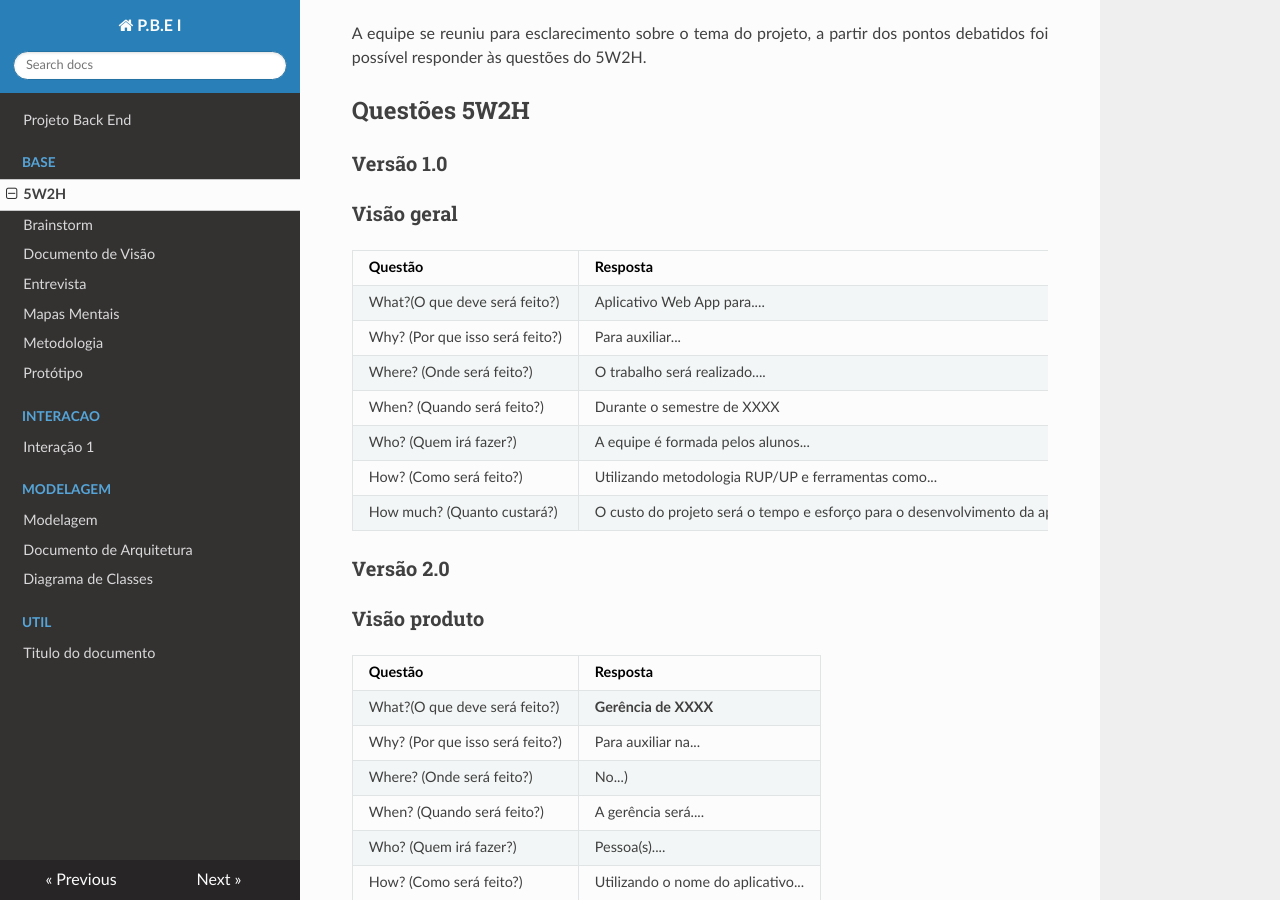
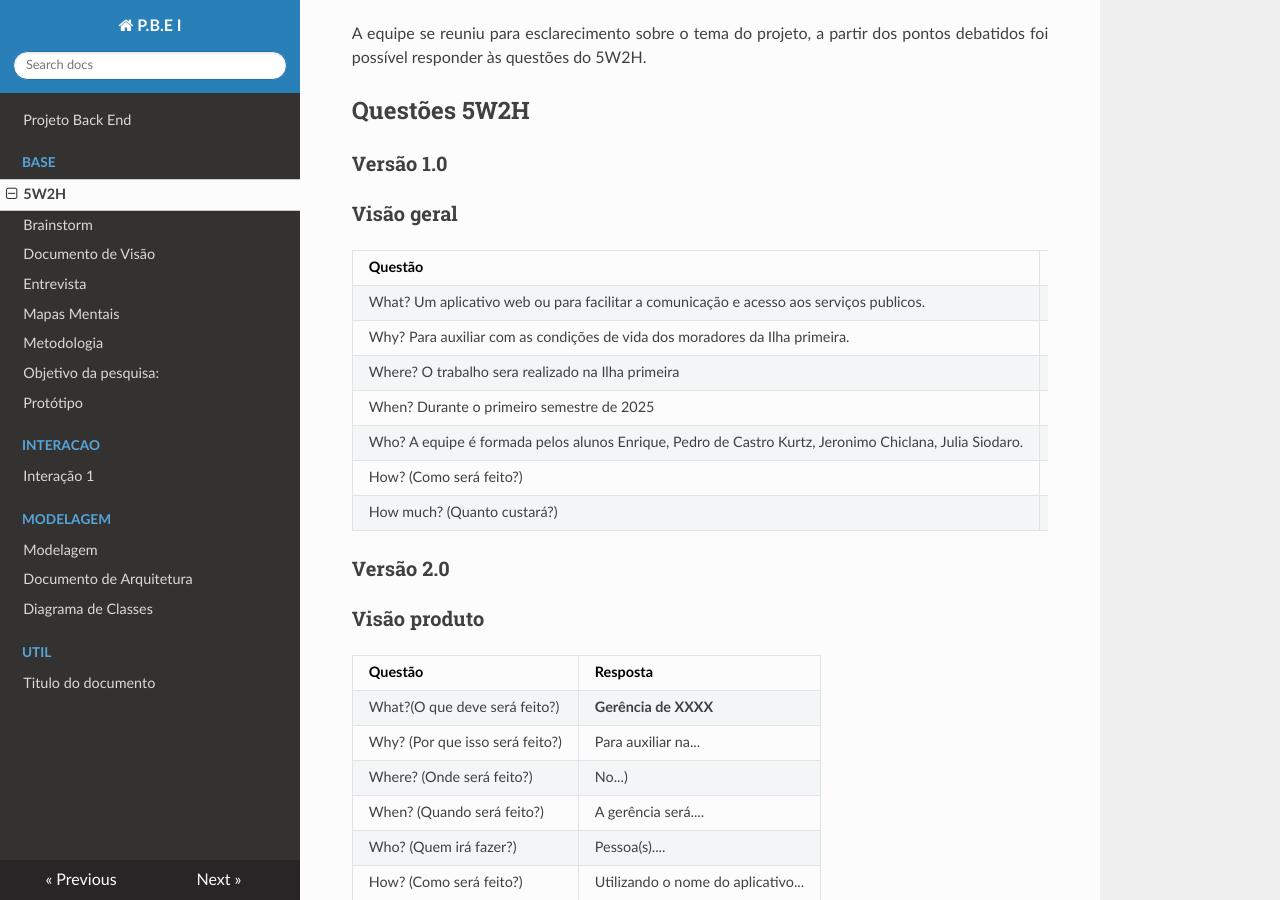
Before and after one commit to Projetos-de-Extensao/PBE_ADS_25.1_8001_ALPHA, an MkDocs documentation site: the page built from docs/base/5w2h.md, in a window 1280 px wide and 900 px high, scrolled down 357 px. Built offline with MkDocs 1.6.1, drawn with Linux system fonts in a browser that asks for light colours; nearby versions of some CDN libraries.

Commit message:
Adição da pesquisa sobre o censo demografico ao Mkdocs

```diff
--- a/docs/base/5w2h.md
+++ b/docs/base/5w2h.md
@@ -24,11 +24,11 @@ title: 5W2H
 
 |Questão|Resposta|
 |-------|--------|
-|What?(O que deve será feito?)|Aplicativo Web App para.... |
-|Why? (Por que isso será feito?)|Para auxiliar...|
-|Where? (Onde será feito?)|O trabalho será realizado....|
-|When? (Quando será feito?)|Durante o semestre de XXXX|
-|Who? (Quem irá fazer?)|A equipe é formada pelos alunos...|
+|What? Um aplicativo web ou para facilitar a comunicação e acesso aos serviços publicos.
+|Why? Para auxiliar com as condições de vida dos moradores da Ilha primeira.
+|Where? O trabalho sera realizado na Ilha primeira
+|When? Durante o primeiro semestre de 2025
+|Who? A equipe é formada pelos alunos Enrique, Pedro de Castro Kurtz, Jeronimo Chiclana, Julia Siodaro.
 |How? (Como será feito?)|Utilizando metodologia RUP/UP e ferramentas como...|
 |How much? (Quanto custará?)|O custo do projeto será o tempo e esforço para o desenvolvimento da aplicação|
 
```
Also changed, not shown: docs/base/pesquisa censo demografico.md (renamed from pesquisa censo demografico.md, +2 -0 lines).
